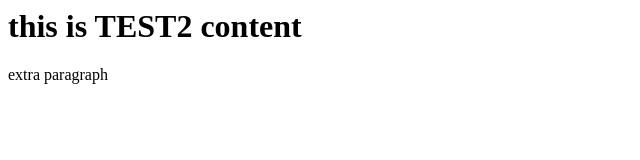
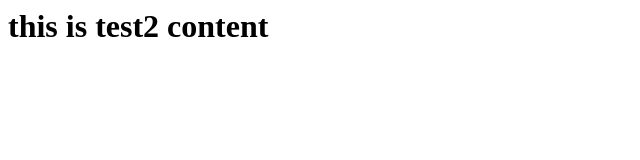
Before and after one commit to mary-chapman/test, a plain HTML site: page index.html in a window 1280 px wide. Shown: the whole page, without its empty margins (0-640 px from the left). Drawn offline with Linux system fonts and the light colour scheme.

Commit message:
Revert "test2 stuff"
This reverts commit b1091483efecfd3c0d6c0fa8311cf667403ec7f9.

```diff
--- a/index.html
+++ b/index.html
@@ -6,7 +6,6 @@
     <title>Document</title>
 </head>
 <body>
-    <h1>this is TEST2 content</h1>
-    <p>extra paragraph</p>
+    <h1>this is test2 content</h1>
 </body>
 </html>
```
